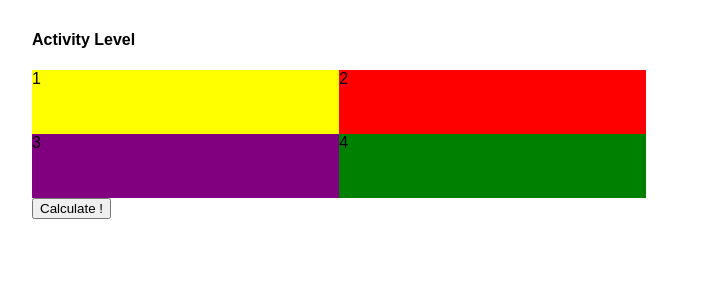
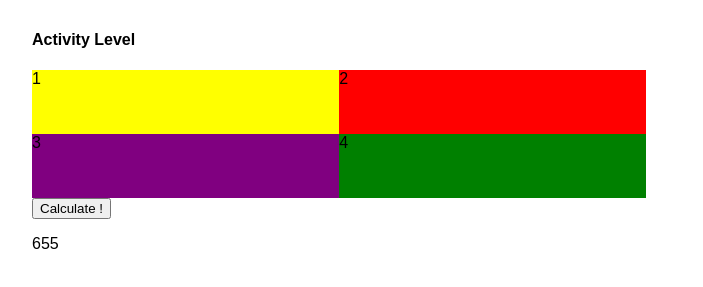
Before and after one commit to brandlej3/health-calc, a React (Create React App) app: page / in a window 1280 px wide. Shown: the part 339-626 px from the top of the page, without its empty margins (288-991 px from the left). Built offline with nearby package versions, Linux system fonts and the light colour scheme.

Commit message:
bmr calculation

```diff
--- a/src/App.js
+++ b/src/App.js
@@ -2,13 +2,14 @@ import React, { Component } from 'react';
 import './App.css';
 import { Button, Grid, Row, Col, Jumbotron } from 'react-bootstrap';
 import PropTypes from 'prop-types';
+import { CalorieDisplay } from './Display.js';
 
 class App extends Component {
   state = {
     gender: null,
     weight: null,
     height: null,
-    age: null,
+    age: 0,
     activityLevel: null
   }
   static propTypes = {
@@ -39,6 +40,9 @@ class App extends Component {
   }
   handleActivityLevel = (e) => {
     this.setState({ activityLevel : e.target.id });
+  }
+  renderCalorieDisplay() {
+    return < CalorieDisplay stateArray={this.state} />;
   }
   render() {
     return (
@@ -93,6 +97,7 @@ class App extends Component {
             <Col xs={12} md={12}>
               <Button type="submit">Calculate !</Button>
             </Col>
+            {this.renderCalorieDisplay()}
           </Row>
         </Grid>
       </form>
--- /dev/null
+++ b/src/Display.js
@@ -0,0 +1,36 @@
+import React, { Component } from 'react';
+import './Display.css';
+
+export class CalorieDisplay extends React.Component {
+    calculateTdee()  {
+        var genderMultiplier = 0;
+        var weightMultiplier = 0;
+        var heightMultiplier = 0;
+        var ageMultiplier = 0;
+        var calculatedValue = 0;
+        if(this.props.stateArray.gender === "male")
+        {
+            genderMultiplier = 66;
+            weightMultiplier = 6.23;
+            heightMultiplier = 12.7;
+            ageMultiplier = 6.8;
+        }
+        else {
+            genderMultiplier = 655;
+            weightMultiplier = 4.35;
+            heightMultiplier = 4.7;
+            ageMultiplier = 4.7;
+        }
+
+        calculatedValue = genderMultiplier + (weightMultiplier * this.props.stateArray.weight) + (heightMultiplier * this.props.stateArray.height) - (ageMultiplier * this.props.stateArray.age);
+        return calculatedValue;
+    }
+    render() {
+      return (
+        <div>
+            <p>{this.calculateTdee()}</p>
+        </div>
+      );
+    }
+  }
+export default CalorieDisplay;
```
Also changed, not shown: src/Display.css (added).
